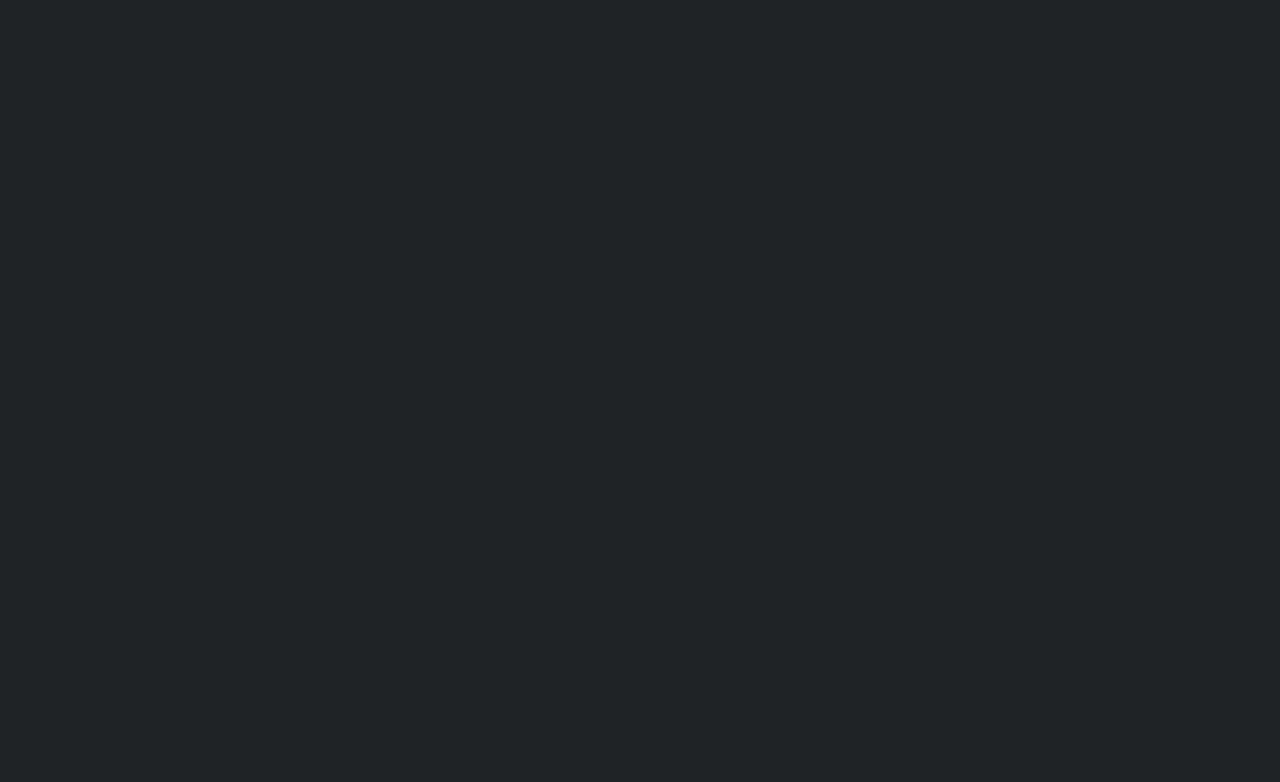
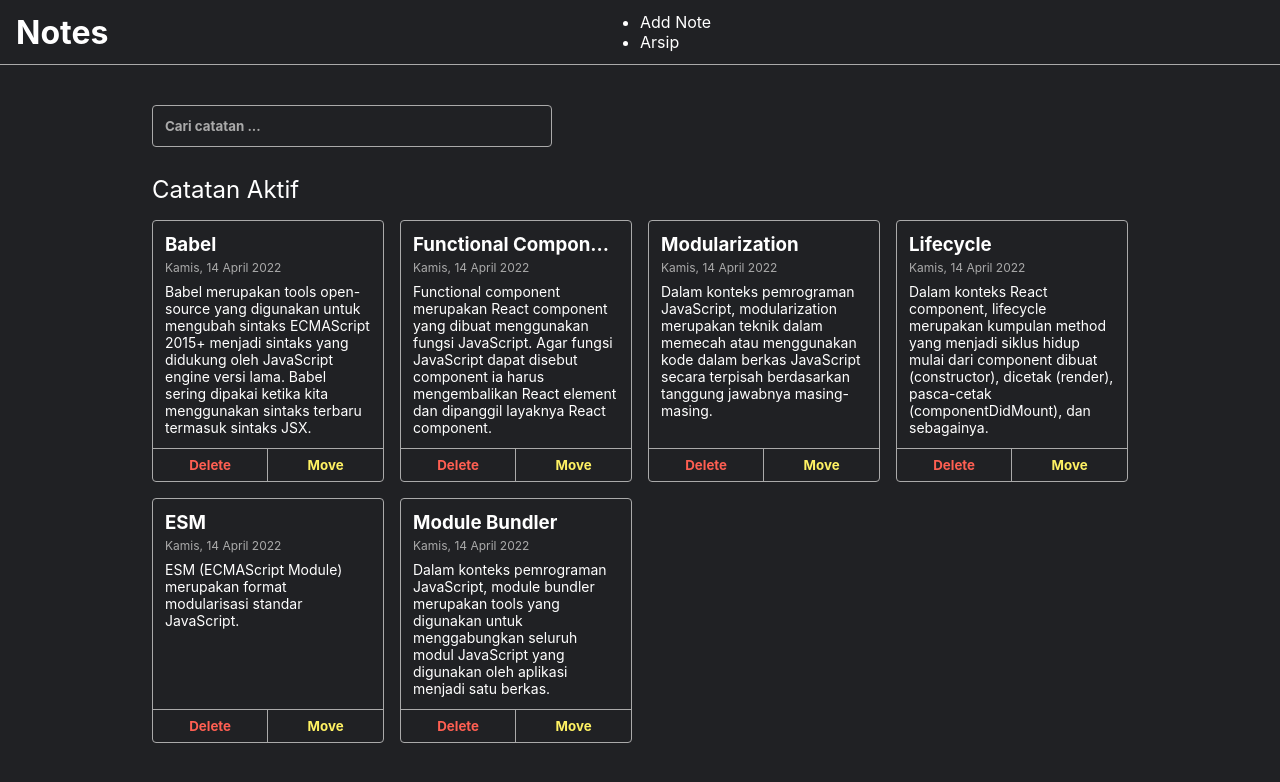
Before and after one commit to nandartika/personal-notes, a React (Vite) app: page /notes/active in a window 1280 px wide. Before the commit this address had no page. Shown: the top 782 px of the page. Built offline with nearby package versions, Linux system fonts and the light colour scheme.

Commit message:
fix: enhancement active and archived page of notes

```diff
--- a/src/App.jsx
+++ b/src/App.jsx
@@ -8,8 +8,8 @@ function App() {
   return (
     <Routes>
       <Route path='/' element={<MainContainer />}>
-        <Route index element={<NotePages />} />
-        <Route path='/archive' element={<ArchivePage />} />
+        <Route path='/notes/:noteStatus' element={<NotePages />} />
+        <Route path='/add-data' element={<ArchivePage />} />
       </Route>
     </Routes>
   )
--- a/src/components/NavigationApp.jsx
+++ b/src/components/NavigationApp.jsx
@@ -1,26 +1,23 @@
-import React, { useState } from 'react'
-import SearchInput from './SearchInput'
-import { Link, useSearchParams } from 'react-router-dom'
+import React from 'react'
+import { Link } from 'react-router-dom'
 
 function NavigationApp() {
-  const [searchParams, setSearchParams] = useSearchParams()
-  const keyword = searchParams.get('keyword')
-
-  const searchInputEventHandler = (event) => {
-    const value = event.target.value
-    setSearchParams({ keyword: value })
-  }
-
   return (
     <div className='note-app__header'>
       <h1>
-        <Link to='/'>Notes</Link>
+        <Link to='/notes/active'>Notes</Link>
       </h1>
 
       <nav>
-        <Link to='/archive'>Arsip</Link>
+        <ul>
+          <li>
+            <Link to='/add-note'>Add Note</Link>
+          </li>
+          <li>
+            <Link to='/notes/archived'>Arsip</Link>
+          </li>
+        </ul>
       </nav>
-      <SearchInput onSearch={searchInputEventHandler} keyword={keyword} />
     </div>
   )
 }
--- a/src/components/NoteForm.jsx
+++ b/src/components/NoteForm.jsx
@@ -1,4 +1,5 @@
 import React from 'react'
+import { addNote } from '../utils/local-data'
 
 class NoteForm extends React.Component {
   constructor(props) {
@@ -29,8 +30,9 @@ class NoteForm extends React.Component {
   }
 
   onSubmitEventHandler(event) {
-      event.preventDefault()
-      this.props.addNote(this.state)
+    event.preventDefault()
+    console.log(this.state)
+    addNote(this.state)
   }
 
   render() {
--- a/src/pages/NotePages.jsx
+++ b/src/pages/NotePages.jsx
@@ -1,31 +1,90 @@
 import React from 'react'
-import { useSearchParams } from 'react-router-dom'
+import PropTypes from 'prop-types'
+import { useSearchParams, useParams } from 'react-router-dom'
 import {
   getActiveNotes,
+  getArchivedNotes,
   getNoteByKeyword,
 } from '../utils/local-data'
-import NoteForm from '../components/NoteForm'
 import NotesList from '../components/NotesList'
+import SearchInput from '../components/SearchInput'
 
-function NotePages() {
-  const [searchParams] = useSearchParams()
+function NoteWrapper() {
+  const [searchParams, setSearchParam] = useSearchParams()
   const keyword = searchParams.get('keyword')
 
-  const notes = getActiveNotes()
-  const filteredNotes = keyword ? getNoteByKeyword(notes, keyword) : notes
+  const { noteStatus } = useParams()
+  const isArchived = noteStatus === 'archived' ? true : false
+
+  const changeSearchParam = (keyword) => {
+    setSearchParam({ keyword })
+  }
+
+  return (
+    <NotePages
+      defaultKeyword={keyword}
+      keywordChange={changeSearchParam}
+      isArchived={isArchived}
+    />
+  )
+}
+
+class NotePages extends React.Component {
+  constructor(props) {
+    super(props)
+
+    this.state = {
+      keyword: props.defaultKeyword || '',
+    }
+
+    this.onKeywordChangeHandler = this.onKeywordChangeHandler.bind(this)
+  }
+
+  onKeywordChangeHandler(event) {
+    const keyword = event.target.value
+
+    this.setState({ keyword })
+    this.props.keywordChange(keyword)
+  }
+
+  shouldComponentUpdate(nextProps, nextState) {
+    if (
+      nextProps.isArchived === this.props.isArchived &&
+      nextState.keyword === this.state.keyword
+    ) {
+      return false
+    }
+    return true
+  }
+
+  render() {
+    const { keyword } = this.state
+    const notes = this.props.isArchived ? getArchivedNotes() : getActiveNotes()
+
+    const filteredNotes = keyword
+      ? getNoteByKeyword(notes, keyword, this.props.isArchived)
+      : notes
 
     return (
       <>
         <div className='note-app__body'>
-        <NoteForm />
+          <SearchInput
+            onSearch={this.onKeywordChangeHandler}
+            keyword={this.state.keyword}
+          />
 
           <h2>Catatan Aktif</h2>
-        <NotesList
-          notes={filteredNotes}
-        />
+          <NotesList notes={filteredNotes} />
         </div>
       </>
     )
   }
+}
 
-export default NotePages
+NotePages.propTypes = {
+  defaultKeyword: PropTypes.string,
+  keywordChange: PropTypes.func,
+  isArchived: PropTypes.bool,
+}
+
+export default NoteWrapper
--- a/src/utils/local-data.js
+++ b/src/utils/local-data.js
@@ -52,11 +52,13 @@ function getNote(id) {
   return foundedNote
 }
 
-function getNoteByKeyword(notes, keyword) {
+function getNoteByKeyword(notes, keyword, isArchived) {
   const keywordLowerCase = keyword.toLowerCase()
   const filteredNotes = notes.filter((note) => {
     const titleLowerCase = note.title.toLowerCase()
-    return titleLowerCase.includes(keywordLowerCase)
+    return (
+      titleLowerCase.includes(keywordLowerCase) && note.archived === isArchived
+    )
   })
   return filteredNotes
 }
```
Lines whose indentation alone changed are shown as unchanged.
